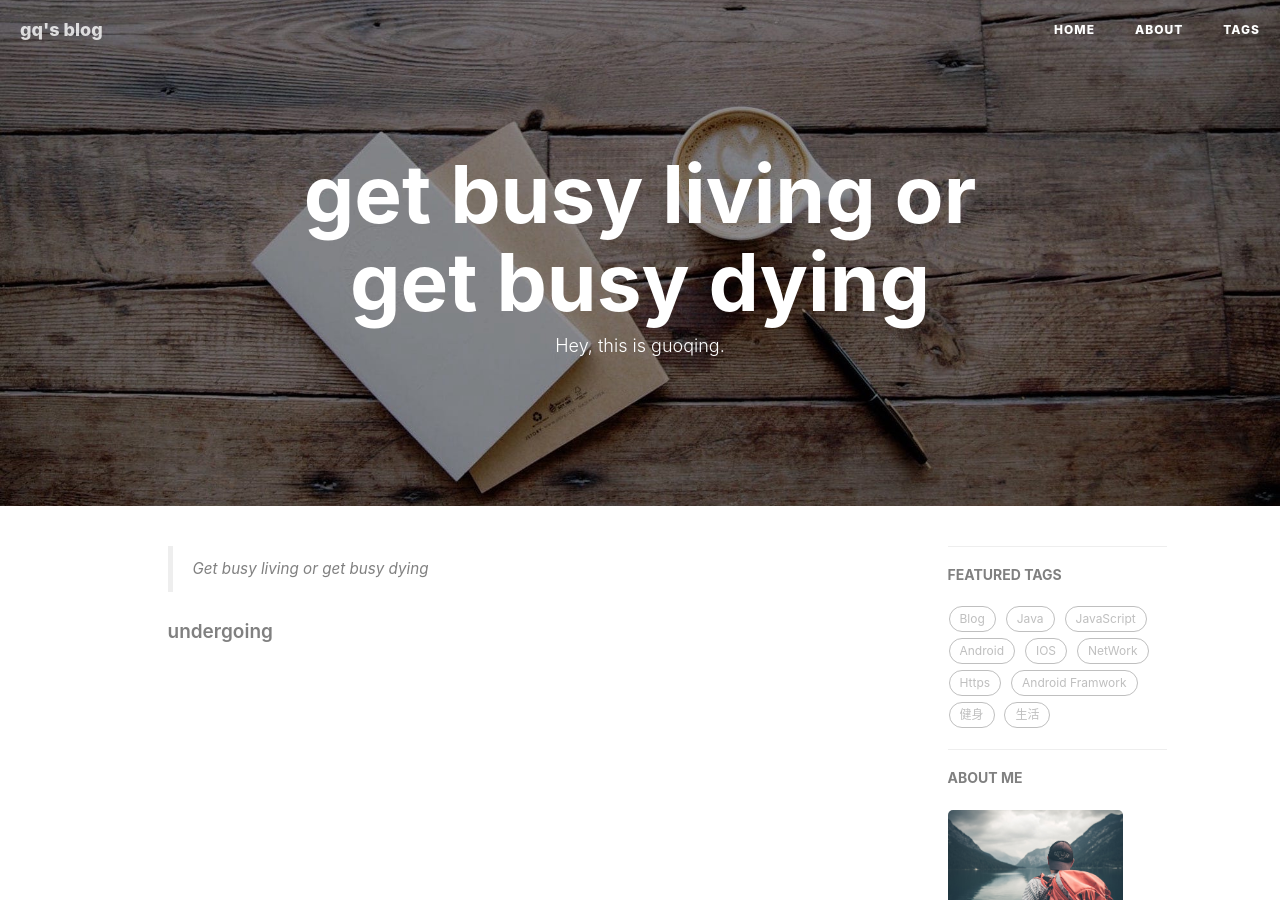
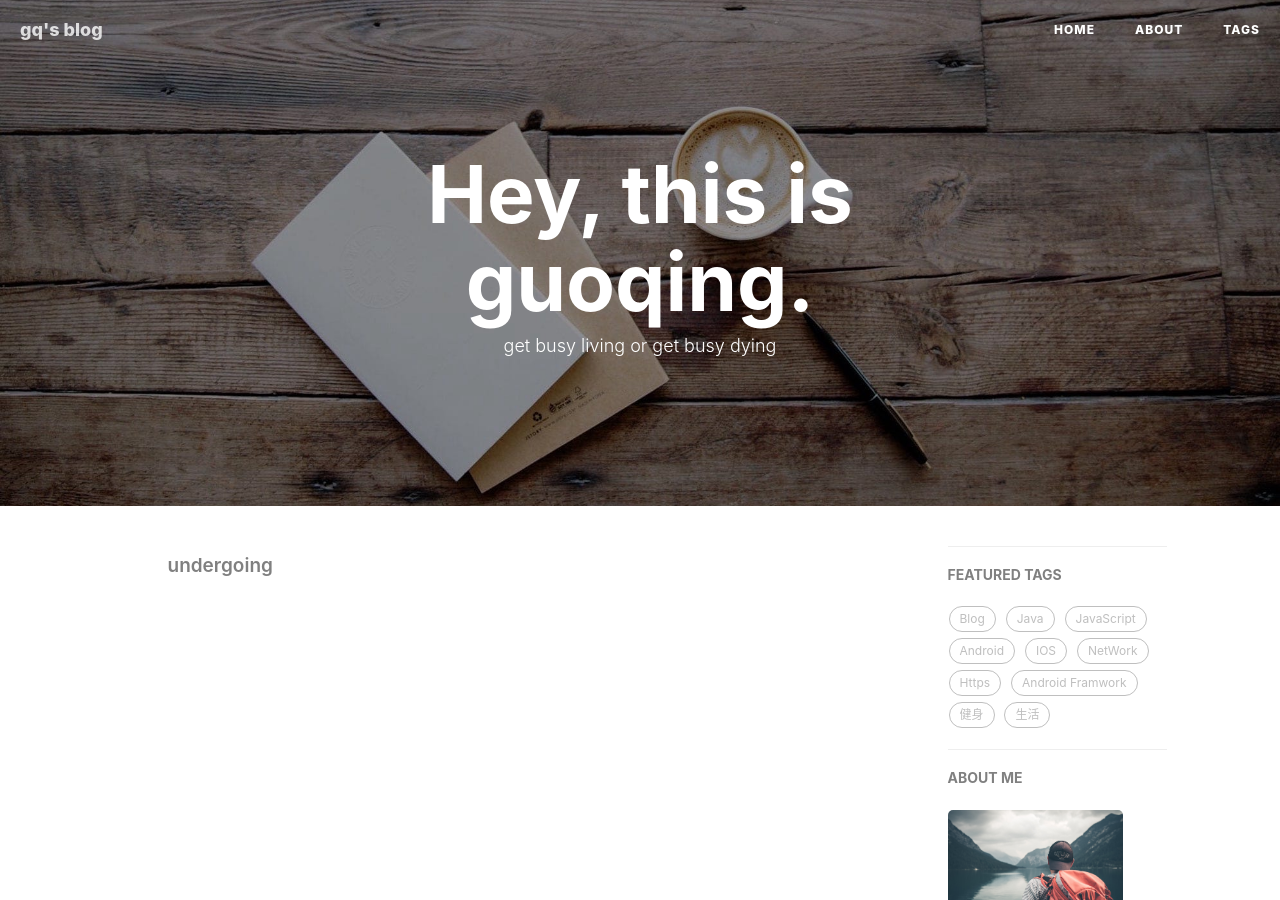
Before and after one commit to MR-GuoQing/blog, a Jekyll site: the page built from about.html, in a window 1280 px wide and 900 px high. Built offline with Jekyll 4.4.1, drawn with Linux system fonts in a browser that asks for light colours; nearby versions of some CDN libraries; comment, search, counter and statistics services are not loaded.

Commit message:
Update about.html

```diff
--- a/about.html
+++ b/about.html
@@ -1,7 +1,7 @@
 ---
 layout: page
-title: "get busy living or get busy dying"
-description: "Hey, this is guoqing."
+title: "Hey, this is guoqing."
+description: "get busy living or get busy dying"
 header-img: "img/posts/post-bg-coffee.jpeg"
 ---
 
@@ -15,7 +15,7 @@ header-img: "img/posts/post-bg-coffee.jpeg"
 <div class="zh post-container">
 
     <!--copied from markdown -->
-    <blockquote><p>Get busy living or get busy dying</p></blockquote>
+<!--     <blockquote><p>Get busy living or get busy dying</p></blockquote>  -->
 
     <h5>undergoing</h5>
 
```
